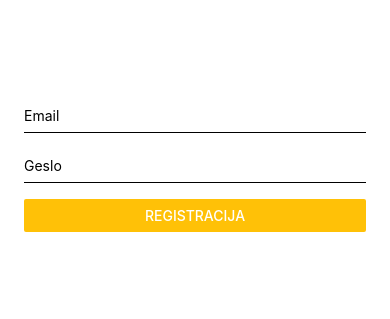
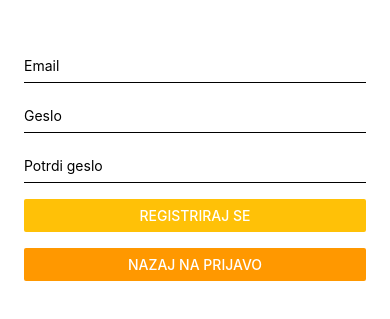
Before and after one commit to MartinFerk/prehranko, a React Native app in the folder NPO/Prehranko/: screen /Register in a window 390 px wide. Shown: the part 257-576 px from the top of the page. Built offline with nearby package versions, Linux system fonts and the light colour scheme.

Commit message:
Logout functionality added to settings screen, styled settings screen

```diff
--- a/NPO/Prehranko/screens/LoginScreen.js
+++ b/NPO/Prehranko/screens/LoginScreen.js
@@ -66,9 +66,9 @@ export default function LoginScreen({ navigation }) {
 const styles = StyleSheet.create({
   container: {
     flex: 1,
-    padding: theme.spacing.large,
     justifyContent: 'center',
-    backgroundColor: theme.colors.background,
+    paddingHorizontal: theme.spacing.large,
+    backgroundColor: theme.colors.background, // Svetlo bež ozadje
   },
   buttonSpacing: {
     marginTop: theme.spacing.medium,
--- a/NPO/Prehranko/screens/RegisterScreen.js
+++ b/NPO/Prehranko/screens/RegisterScreen.js
@@ -1,6 +1,6 @@
 // screens/RegisterScreen.js
 import React, { useState } from 'react';
-import { View, Alert, StyleSheet } from 'react-native';
+import { View, Alert, StyleSheet, ActivityIndicator } from 'react-native';
 import AuthInput from '../components/TextInput';
 import AuthButton from '../components/AuthButton';
 import { registerUser } from '../services/auth';
@@ -9,15 +9,33 @@ import { theme } from '../styles/theme';
 export default function RegisterScreen({ navigation }) {
   const [email, setEmail] = useState('');
   const [password, setPassword] = useState('');
+  const [confirmPassword, setConfirmPassword] = useState('');
+  const [loading, setLoading] = useState(false);
 
   const handleRegister = async () => {
+    if (!email || !password || !confirmPassword) {
+      Alert.alert('Napaka', 'Prosimo, izpolnite vsa polja.');
+      return;
+    }
+    if (!/^[^\s@]+@[^\s@]+\.[^\s@]+$/.test(email)) {
+      Alert.alert('Napaka', 'Vnesite veljaven email naslov.');
+      return;
+    }
+    if (password !== confirmPassword) {
+      Alert.alert('Napaka', 'Gesli se ne ujemata.');
+      return;
+    }
+    setLoading(true);
     try {
+      console.log('➡️ Poskušam se registrirati z:', email, password);
       await registerUser(email, password);
-      Alert.alert('Uspeh', 'Registracija uspešna!');
+      Alert.alert('Uspeh', 'Registracija uspešna! Prijava je na voljo.');
       navigation.navigate('Login');
     } catch (err) {
       Alert.alert('Napaka', err.message || 'Napaka pri povezavi s strežnikom');
       console.error('❌ Napaka:', err);
+    } finally {
+      setLoading(false);
     }
   };
 
@@ -35,7 +53,23 @@ export default function RegisterScreen({ navigation }) {
         onChangeText={setPassword}
         secureTextEntry
       />
-      <AuthButton title="Registracija" onPress={handleRegister} />
+      <AuthInput
+        placeholder="Potrdi geslo"
+        value={confirmPassword}
+        onChangeText={setConfirmPassword}
+        secureTextEntry
+      />
+      {loading ? (
+        <ActivityIndicator size="large" color={theme.colors.primary} />
+      ) : (
+        <AuthButton title="Registriraj se" onPress={handleRegister} />
+      )}
+      <View style={styles.buttonSpacing} />
+      <AuthButton
+        title="Nazaj na prijavo"
+        onPress={() => navigation.navigate('Login')}
+        color={theme.colors.secondary}
+      />
     </View>
   );
 }
@@ -43,8 +77,11 @@ export default function RegisterScreen({ navigation }) {
 const styles = StyleSheet.create({
   container: {
     flex: 1,
-    padding: theme.spacing.large,
     justifyContent: 'center',
-    backgroundColor: theme.colors.background,
+    paddingHorizontal: theme.spacing.large,
+    backgroundColor: theme.colors.background, // Svetlo bež ozadje
+  },
+  buttonSpacing: {
+    marginTop: theme.spacing.medium,
   },
 });
--- a/NPO/Prehranko/screens/SettingsScreen.js
+++ b/NPO/Prehranko/screens/SettingsScreen.js
@@ -1,14 +1,40 @@
 // screens/SettingsScreen.js
 import React from 'react';
-import { View, Text, StyleSheet } from 'react-native';
+import { View, Text, StyleSheet, Alert } from 'react-native';
 import AuthButton from '../components/AuthButton';
 import { theme } from '../styles/theme';
 
 export default function SettingsScreen({ navigation }) {
+  const handleLogout = () => {
+    Alert.alert(
+      'Odjava',
+      'Ali ste prepričani, da se želite odjaviti?',
+      [
+        { text: 'Prekliči', style: 'cancel' },
+        {
+          text: 'Odjavi se',
+          style: 'destructive',
+          onPress: () => {
+            navigation.reset({
+              index: 0,
+              routes: [{ name: 'Login' }],
+            });
+          },
+        },
+      ]
+    );
+  };
+
   return (
     <View style={styles.container}>
       <Text style={styles.title}>Nastavitve</Text>
       <Text style={styles.description}>Tukaj bodo nastavitve aplikacije.</Text>
+      <AuthButton
+        title="Odjava"
+        onPress={handleLogout}
+        color={theme.colors.accent} // Temno oranžna za odjavo
+      />
+      <View style={styles.buttonSpacing} />
       <AuthButton
         title="Nazaj"
         onPress={() => navigation.goBack()}
@@ -34,7 +60,11 @@ const styles = StyleSheet.create({
   },
   description: {
     fontSize: 16,
-    color: theme.colors.secondary,
+    color: theme.colors.text,
     marginBottom: theme.spacing.large,
+    textAlign: 'center',
+  },
+  buttonSpacing: {
+    marginTop: theme.spacing.medium,
   },
 });
```
